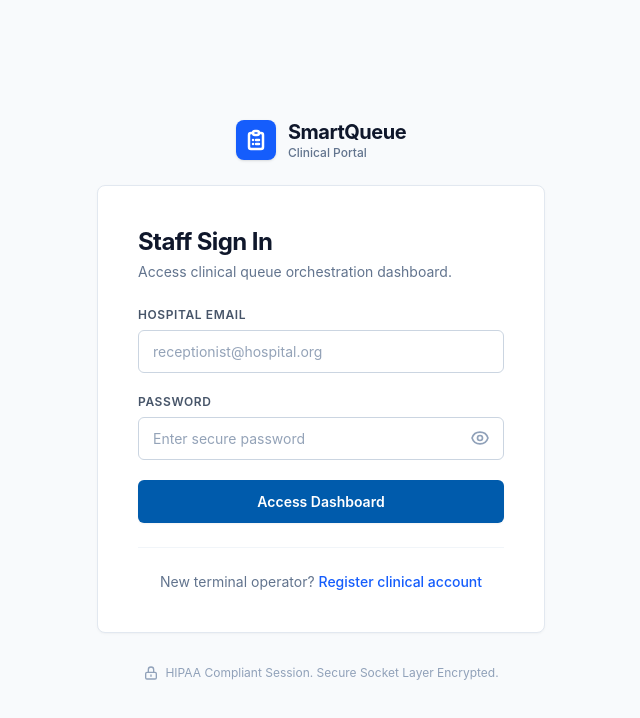
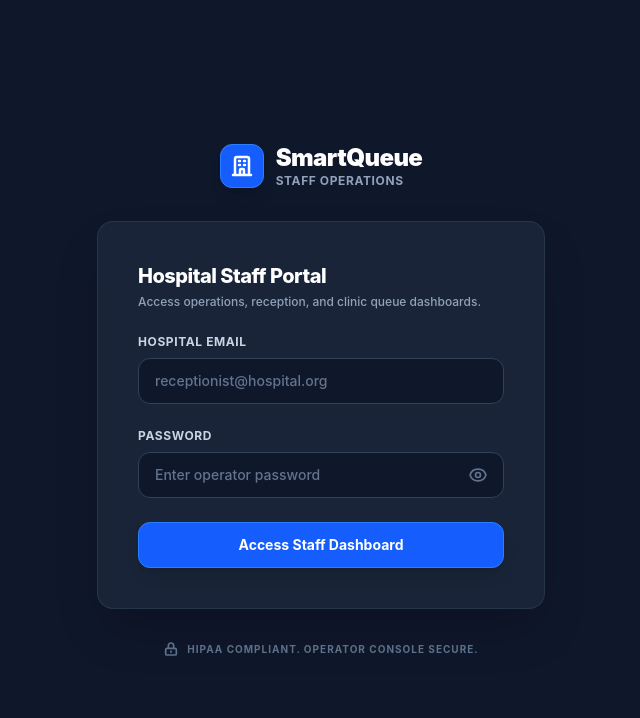
Before and after one commit to 0xpritam/SmartQueue, a React app in the folder frontend/: page /staff-login in a window 1280 px wide. Before the commit this address led to /login. Shown: the top 718 px of the page, without its empty margins (319-959 px from the left). Built offline with nearby package versions, Linux system fonts and the light colour scheme; the HTML template or start-up script is replaced by a standard one.

Commit message:
fix(ui): restore authentication portal interfaces

```diff
--- a/frontend/src/App.jsx
+++ b/frontend/src/App.jsx
@@ -2,6 +2,7 @@ import { BrowserRouter, Routes, Route, Navigate } from 'react-router-dom'
 import './App.css'
 import LandingPage from './pages/LandingPage.jsx'
 import LoginPage from './pages/LoginPage.jsx'
+import StaffLoginPage from './pages/StaffLoginPage.jsx'
 import RegisterPage from './pages/RegisterPage.jsx'
 import StaffDashboard from './pages/StaffDashboard.jsx'
 import PatientDashboard from './pages/PatientDashboard.jsx'
@@ -11,35 +12,26 @@ import QueueStatus from './pages/QueueStatus.jsx'
 import AIAssistant from './pages/AIAssistant.jsx'
 import ProtectedRoute from './routes/ProtectedRoute.jsx'
 import Notifications from './pages/Notifications.jsx'
-import AnalyticsPage from './pages/AnalyticsPage.jsx'
 
 function App() {
   return (
     <BrowserRouter>
       <Routes>
         <Route path="/login" element={<LoginPage />} />
+        <Route path="/staff-login" element={<StaffLoginPage />} />
         <Route path="/register" element={<RegisterPage />} />
         <Route
           path="/dashboard"
           element={
-            <ProtectedRoute>
+            <ProtectedRoute allowedRoles={['admin']}>
               <StaffDashboard />
             </ProtectedRoute>
           }
         />
         <Route
-          path="/analytics"
-          element={
-            <ProtectedRoute>
-              <AnalyticsPage />
-            </ProtectedRoute>
-          }
-        />
-
-        <Route
           path="/patient-dashboard"
           element={
-            <ProtectedRoute>
+            <ProtectedRoute allowedRoles={['user']}>
               <PatientDashboard />
             </ProtectedRoute>
           }
@@ -47,7 +39,7 @@ function App() {
         <Route
           path="/notifications"
           element={
-            <ProtectedRoute>
+            <ProtectedRoute allowedRoles={['admin', 'user']}>
               <Notifications />
             </ProtectedRoute>
           }
--- a/frontend/src/pages/LoginPage.jsx
+++ b/frontend/src/pages/LoginPage.jsx
@@ -1,4 +1,4 @@
-import React, { useState } from 'react'
+import React, { useState, useEffect } from 'react'
 import { useNavigate, Link } from 'react-router-dom'
 import { useAuth } from '../context/AuthContext'
 
@@ -8,8 +8,19 @@ const LoginPage = () => {
   const [error, setError] = useState(null)
   const [loading, setLoading] = useState(false)
   const [showPassword, setShowPassword] = useState(false)
-  const { login } = useAuth()
+  const { login, token, currentUser } = useAuth()
   const navigate = useNavigate()
+
+  // If already logged in, redirect to correct dashboard
+  useEffect(() => {
+    if (token && currentUser && currentUser.role) {
+      if (currentUser.role === 'admin') {
+        navigate('/dashboard', { replace: true })
+      } else {
+        navigate('/patient-dashboard', { replace: true })
+      }
+    }
+  }, [token, currentUser, navigate])
 
   const handleSubmit = async (e) => {
     e.preventDefault()
@@ -18,7 +29,12 @@ const LoginPage = () => {
     try {
       const res = await login(email, password)
       if (res && res.success) {
-        navigate('/dashboard')
+        const role = res.user?.role
+        if (role === 'admin') {
+          navigate('/dashboard')
+        } else {
+          navigate('/patient-dashboard')
+        }
       } else {
         setError(res.message || 'Login failed')
       }
@@ -41,7 +57,7 @@ const LoginPage = () => {
           </div>
           <div>
             <span className="text-xl font-bold tracking-tight text-slate-900 block leading-tight">SmartQueue</span>
-            <span className="text-xs text-slate-500 font-medium block">Clinical Portal</span>
+            <span className="text-xs text-slate-500 font-medium block">Patient Platform</span>
           </div>
         </div>
       </div>
@@ -49,8 +65,8 @@ const LoginPage = () => {
       <div className="sm:mx-auto sm:w-full sm:max-w-md">
         <div className="card-container">
           <div className="mb-6">
-            <h1 className="text-2xl font-bold text-slate-900 tracking-tight">Staff Sign In</h1>
-            <p className="text-sm text-slate-500 mt-1">Access clinical queue orchestration dashboard.</p>
+            <h1 className="text-2xl font-bold text-slate-900 tracking-tight">Patient Portal</h1>
+            <p className="text-sm text-slate-500 mt-1">Sign in to book queue slips and track doctor availability.</p>
           </div>
 
           {error && (
@@ -65,7 +81,7 @@ const LoginPage = () => {
           <form onSubmit={handleSubmit} className="space-y-5">
             <div>
               <label htmlFor="email" className="input-label">
-                Hospital Email
+                Email Address
               </label>
               <input
                 id="email"
@@ -76,7 +92,7 @@ const LoginPage = () => {
                 value={email}
                 onChange={(e) => setEmail(e.target.value)}
                 className="input-field"
-                placeholder="receptionist@hospital.org"
+                placeholder="your.name@email.com"
               />
             </div>
 
@@ -99,7 +115,7 @@ const LoginPage = () => {
                 <button
                   type="button"
                   onClick={() => setShowPassword((s) => !s)}
-                  className="absolute inset-y-0 right-0 pr-3.5 flex items-center text-slate-400 hover:text-slate-600 transition-colors focus:outline-none"
+                  className="absolute inset-y-0 right-0 pr-3.5 flex items-center text-slate-400 hover:text-slate-600 transition-colors focus:outline-none cursor-pointer"
                   aria-label={showPassword ? 'Hide password' : 'Show password'}
                 >
                   {showPassword ? (
@@ -130,15 +146,15 @@ const LoginPage = () => {
                   <span>Verifying account...</span>
                 </>
               ) : (
-                <span>Access Dashboard</span>
+                <span>Access Portal</span>
               )}
             </button>
           </form>
 
           <div className="mt-6 pt-6 border-t border-slate-100 text-center text-sm text-slate-500">
-            <span>New terminal operator?</span>{' '}
+            <span>New patient?</span>{' '}
             <Link to="/register" className="text-blue-600 hover:text-blue-700 font-medium transition-colors hover:underline">
-              Register clinical account
+              Register patient account
             </Link>
           </div>
         </div>
@@ -148,7 +164,7 @@ const LoginPage = () => {
           <svg xmlns="http://www.w3.org/2000/svg" className="h-4 w-4 text-slate-400" fill="none" viewBox="0 0 24 24" stroke="currentColor" strokeWidth={2}>
             <path strokeLinecap="round" strokeLinejoin="round" d="M12 15v2m-6 4h12a2 2 0 002-2v-6a2 2 0 00-2-2H6a2 2 0 00-2 2v6a2 2 0 002 2zm10-10V7a4 4 0 00-8 0v4h8z" />
           </svg>
-          <span>HIPAA Compliant Session. Secure Socket Layer Encrypted.</span>
+          <span>SSL Secured Platform. Your medical data stays private.</span>
         </div>
       </div>
     </div>
--- a/frontend/src/pages/RegisterPage.jsx
+++ b/frontend/src/pages/RegisterPage.jsx
@@ -26,7 +26,7 @@ const RegisterPage = () => {
         setError(res.message || 'Registration failed')
       }
     } catch (err) {
-      setError(err?.response?.data?.message || err.message || 'Register error')
+      setError(err?.response?.data?.message || err.message || 'Registration error')
     } finally {
       setLoading(false)
     }
@@ -44,7 +44,7 @@ const RegisterPage = () => {
           </div>
           <div>
             <span className="text-xl font-bold tracking-tight text-slate-900 block leading-tight">SmartQueue</span>
-            <span className="text-xs text-slate-500 font-medium block">Clinical Portal</span>
+            <span className="text-xs text-slate-500 font-medium block">Patient Platform</span>
           </div>
         </div>
       </div>
@@ -52,8 +52,8 @@ const RegisterPage = () => {
       <div className="sm:mx-auto sm:w-full sm:max-w-md">
         <div className="card-container">
           <div className="mb-6">
-            <h1 className="text-2xl font-bold text-slate-900 tracking-tight">Create Operator Profile</h1>
-            <p className="text-sm text-slate-500 mt-1">Register a new hospital receptionist or admin credentials.</p>
+            <h1 className="text-2xl font-bold text-slate-900 tracking-tight">Create Patient Account</h1>
+            <p className="text-sm text-slate-500 mt-1">Register to book queue slips and track doctor availability online.</p>
           </div>
 
           {error && (
@@ -77,7 +77,7 @@ const RegisterPage = () => {
           <form onSubmit={handleSubmit} className="space-y-4">
             <div>
               <label htmlFor="name" className="input-label">
-                Full Name & Title
+                Full Name
               </label>
               <input
                 id="name"
@@ -87,13 +87,13 @@ const RegisterPage = () => {
                 value={name}
                 onChange={(e) => setName(e.target.value)}
                 className="input-field"
-                placeholder="Dr. Priya Sharma or Reception Staff"
+                placeholder="John Doe"
               />
             </div>
 
             <div>
               <label htmlFor="email" className="input-label">
-                Hospital Email
+                Email Address
               </label>
               <input
                 id="email"
@@ -104,13 +104,13 @@ const RegisterPage = () => {
                 value={email}
                 onChange={(e) => setEmail(e.target.value)}
                 className="input-field"
-                placeholder="staff.name@hospital.org"
+                placeholder="your.name@email.com"
               />
             </div>
 
             <div>
               <label htmlFor="password" className="input-label">
-                Create Password
+                Password
               </label>
               <div className="relative">
                 <input
@@ -154,10 +154,10 @@ const RegisterPage = () => {
                     <circle className="opacity-25" cx="12" cy="12" r="10" stroke="currentColor" strokeWidth="4"></circle>
                     <path className="opacity-75" fill="currentColor" d="M4 12a8 8 0 018-8v4a4 4 0 00-4 4H4z"></path>
                   </svg>
-                  <span>Provisioning operator...</span>
+                  <span>Creating account...</span>
                 </>
               ) : (
-                <span>Register Operator</span>
+                <span>Register Account</span>
               )}
             </button>
           </form>
@@ -165,7 +165,7 @@ const RegisterPage = () => {
           <div className="mt-6 pt-6 border-t border-slate-100 text-center text-sm text-slate-500">
             <span>Already registered?</span>{' '}
             <Link to="/login" className="text-blue-600 hover:text-blue-700 font-medium transition-colors hover:underline">
-              Access staff terminal
+              Sign in
             </Link>
           </div>
         </div>
--- /dev/null
+++ b/frontend/src/pages/StaffLoginPage.jsx
@@ -0,0 +1,167 @@
+import React, { useState, useEffect } from 'react';
+import { useNavigate } from 'react-router-dom';
+import { useAuth } from '../context/AuthContext';
+
+const StaffLoginPage = () => {
+  const [email, setEmail] = useState('');
+  const [password, setPassword] = useState('');
+  const [error, setError] = useState(null);
+  const [loading, setLoading] = useState(false);
+  const [showPassword, setShowPassword] = useState(false);
+  const { login, token, currentUser } = useAuth();
+  const navigate = useNavigate();
+
+  // If already logged in, redirect to correct dashboard
+  useEffect(() => {
+    if (token && currentUser && currentUser.role) {
+      if (currentUser.role === 'admin') {
+        navigate('/dashboard', { replace: true });
+      } else {
+        navigate('/patient-dashboard', { replace: true });
+      }
+    }
+  }, [token, currentUser, navigate]);
+
+  const handleSubmit = async (e) => {
+    e.preventDefault();
+    setError(null);
+    setLoading(true);
+    try {
+      const res = await login(email, password);
+      if (res && res.success) {
+        const role = res.user?.role;
+        if (role === 'admin') {
+          navigate('/dashboard');
+        } else {
+          navigate('/patient-dashboard');
+        }
+      } else {
+        setError(res.message || 'Login failed');
+      }
+    } catch (err) {
+      setError(err?.response?.data?.message || err.message || 'Login error');
+    } finally {
+      setLoading(false);
+    }
+  };
+
+  return (
+    <div className="min-h-screen bg-slate-900 flex flex-col justify-center py-12 sm:px-6 lg:px-8 font-sans text-slate-100">
+      <div className="sm:mx-auto sm:w-full sm:max-w-md">
+        {/* Brand Header */}
+        <div className="flex items-center justify-center gap-3 mb-8">
+          <div className="h-11 w-11 rounded-xl bg-blue-600 flex items-center justify-center shadow-lg border border-blue-500">
+            <svg xmlns="http://www.w3.org/2000/svg" className="h-6 w-6 text-white" fill="none" viewBox="0 0 24 24" stroke="currentColor" strokeWidth={2.5}>
+              <path strokeLinecap="round" strokeLinejoin="round" d="M19 21V5a2 2 0 00-2-2H7a2 2 0 00-2 2v16m14 0h2m-2 0h-5m-9 0H3m2 0h5M9 7h1m-1 4h1m4-4h1m-1 4h1m-5 10v-5a1 1 0 011-1h2a1 1 0 011 1v5m-4 0h4" />
+            </svg>
+          </div>
+          <div>
+            <span className="text-2xl font-black tracking-tight text-white block leading-tight">SmartQueue</span>
+            <span className="text-xs text-slate-400 font-bold uppercase tracking-wider block">Staff Operations</span>
+          </div>
+        </div>
+      </div>
+
+      <div className="sm:mx-auto sm:w-full sm:max-w-md px-4 sm:px-0">
+        <div className="bg-slate-800/80 backdrop-blur-md border border-slate-700/60 rounded-2xl p-8 sm:p-10 shadow-2xl">
+          <div className="mb-6">
+            <h1 className="text-xl font-extrabold text-white tracking-tight">Hospital Staff Portal</h1>
+            <p className="text-xs text-slate-400 mt-1 font-medium">Access operations, reception, and clinic queue dashboards.</p>
+          </div>
+
+          {error && (
+            <div className="mb-6 p-4 bg-red-950/60 border border-red-800 rounded-xl flex gap-3 text-xs text-red-300 animate-fadeIn">
+              <svg xmlns="http://www.w3.org/2000/svg" className="h-5 w-5 shrink-0 text-red-400" viewBox="0 0 20 20" fill="currentColor">
+                <path fillRule="evenodd" d="M18 10a8 8 0 11-16 0 8 8 0 0116 0zm-7 4a1 1 0 11-2 0 1 1 0 012 0zm-1-9a1 1 0 00-1 1v4a1 1 0 102 0V6a1 1 0 00-1-1z" clipRule="evenodd" />
+              </svg>
+              <div className="font-semibold leading-normal">{error}</div>
+            </div>
+          )}
+
+          <form onSubmit={handleSubmit} className="space-y-6">
+            <div>
+              <label htmlFor="email" className="block text-xs font-bold text-slate-300 uppercase tracking-wider mb-2">
+                Hospital Email
+              </label>
+              <input
+                id="email"
+                name="email"
+                type="email"
+                autoComplete="email"
+                required
+                value={email}
+                onChange={(e) => setEmail(e.target.value)}
+                className="w-full bg-slate-900 border border-slate-700 rounded-xl px-4 py-3 text-sm text-white focus:outline-none focus:border-blue-500 focus:ring-2 focus:ring-blue-500/20 transition-all placeholder-slate-500 font-medium"
+                placeholder="receptionist@hospital.org"
+              />
+            </div>
+
+            <div>
+              <label htmlFor="password" className="block text-xs font-bold text-slate-300 uppercase tracking-wider mb-2">
+                Password
+              </label>
+              <div className="relative">
+                <input
+                  id="password"
+                  name="password"
+                  type={showPassword ? 'text' : 'password'}
+                  autoComplete="current-password"
+                  required
+                  value={password}
+                  onChange={(e) => setPassword(e.target.value)}
+                  className="w-full bg-slate-900 border border-slate-700 rounded-xl px-4 py-3 text-sm text-white focus:outline-none focus:border-blue-500 focus:ring-2 focus:ring-blue-500/20 transition-all placeholder-slate-500 pr-12 font-medium"
+                  placeholder="Enter operator password"
+                />
+                <button
+                  type="button"
+                  onClick={() => setShowPassword((s) => !s)}
+                  className="absolute inset-y-0 right-0 pr-4 flex items-center text-slate-500 hover:text-slate-300 transition-colors focus:outline-none cursor-pointer"
+                  aria-label={showPassword ? 'Hide password' : 'Show password'}
+                >
+                  {showPassword ? (
+                    <svg xmlns="http://www.w3.org/2000/svg" className="h-5 w-5" fill="none" viewBox="0 0 24 24" stroke="currentColor" strokeWidth={2}>
+                      <path strokeLinecap="round" strokeLinejoin="round" d="M13.875 18.825A10.05 10.05 0 0112 19c-4.478 0-8.268-2.943-9.543-7a9.97 9.97 0 011.563-3.029m5.858.908a3 3 0 114.243 4.243M9.878 9.878l4.242 4.242M9.88 9.88l-3.29-3.29m7.532 7.532l3.29 3.29M3 3l18 18" />
+                    </svg>
+                  ) : (
+                    <svg xmlns="http://www.w3.org/2000/svg" className="h-5 w-5" fill="none" viewBox="0 0 24 24" stroke="currentColor" strokeWidth={2}>
+                      <path strokeLinecap="round" strokeLinejoin="round" d="M15 12a3 3 0 11-6 0 3 3 0 016 0z" />
+                      <path strokeLinecap="round" strokeLinejoin="round" d="M2.458 12C3.732 7.943 7.523 5 12 5c4.478 0 8.268 2.943 9.542 7-1.274 4.057-5.064 7-9.542 7-4.477 0-8.268-2.943-9.542-7z" />
+                    </svg>
+                  )}
+                </button>
+              </div>
+            </div>
+
+            <button
+              type="submit"
+              disabled={loading}
+              className="w-full bg-blue-600 hover:bg-blue-700 text-white font-bold py-3 px-4 rounded-xl shadow-lg border border-blue-500 hover:border-blue-600 transition-all cursor-pointer flex items-center justify-center gap-2 text-sm active:translate-y-[1px] disabled:opacity-50 disabled:cursor-not-allowed"
+            >
+              {loading ? (
+                <>
+                  <svg className="h-4 w-4 animate-spin text-white" xmlns="http://www.w3.org/2000/svg" fill="none" viewBox="0 0 24 24">
+                    <circle className="opacity-25" cx="12" cy="12" r="10" stroke="currentColor" strokeWidth="4"></circle>
+                    <path className="opacity-75" fill="currentColor" d="M4 12a8 8 0 018-8v4a4 4 0 00-4 4H4z"></path>
+                  </svg>
+                  <span>Verifying credentials...</span>
+                </>
+              ) : (
+                <span>Access Staff Dashboard</span>
+              )}
+            </button>
+          </form>
+        </div>
+
+        {/* Clinical Security Footer */}
+        <div className="mt-8 flex items-center justify-center gap-2 text-[10px] text-slate-500 uppercase tracking-widest font-bold">
+          <svg xmlns="http://www.w3.org/2000/svg" className="h-4 w-4 text-slate-500" fill="none" viewBox="0 0 24 24" stroke="currentColor" strokeWidth={2.5}>
+            <path strokeLinecap="round" strokeLinejoin="round" d="M12 15v2m-6 4h12a2 2 0 002-2v-6a2 2 0 00-2-2H6a2 2 0 00-2 2v6a2 2 0 002 2zm10-10V7a4 4 0 00-8 0v4h8z" />
+          </svg>
+          <span>HIPAA COMPLIANT. OPERATOR CONSOLE SECURE.</span>
+        </div>
+      </div>
+    </div>
+  );
+};
+
+export default StaffLoginPage;
```
